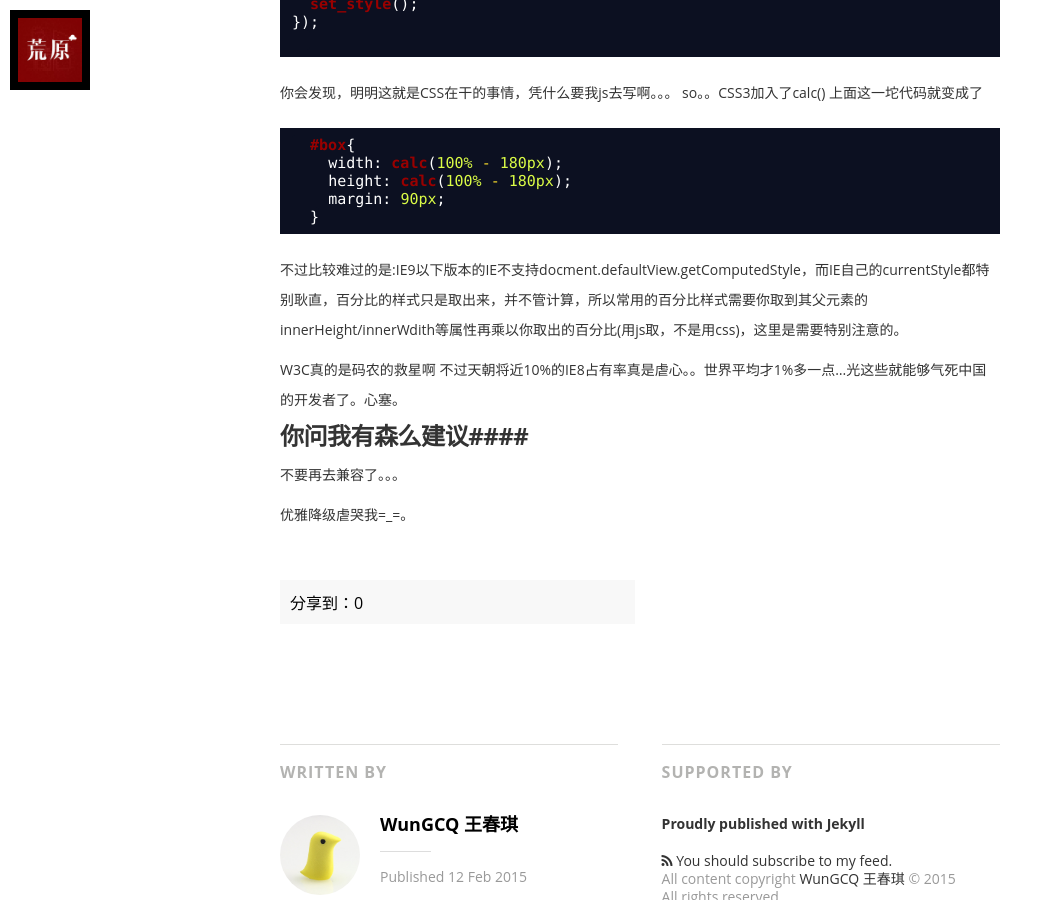
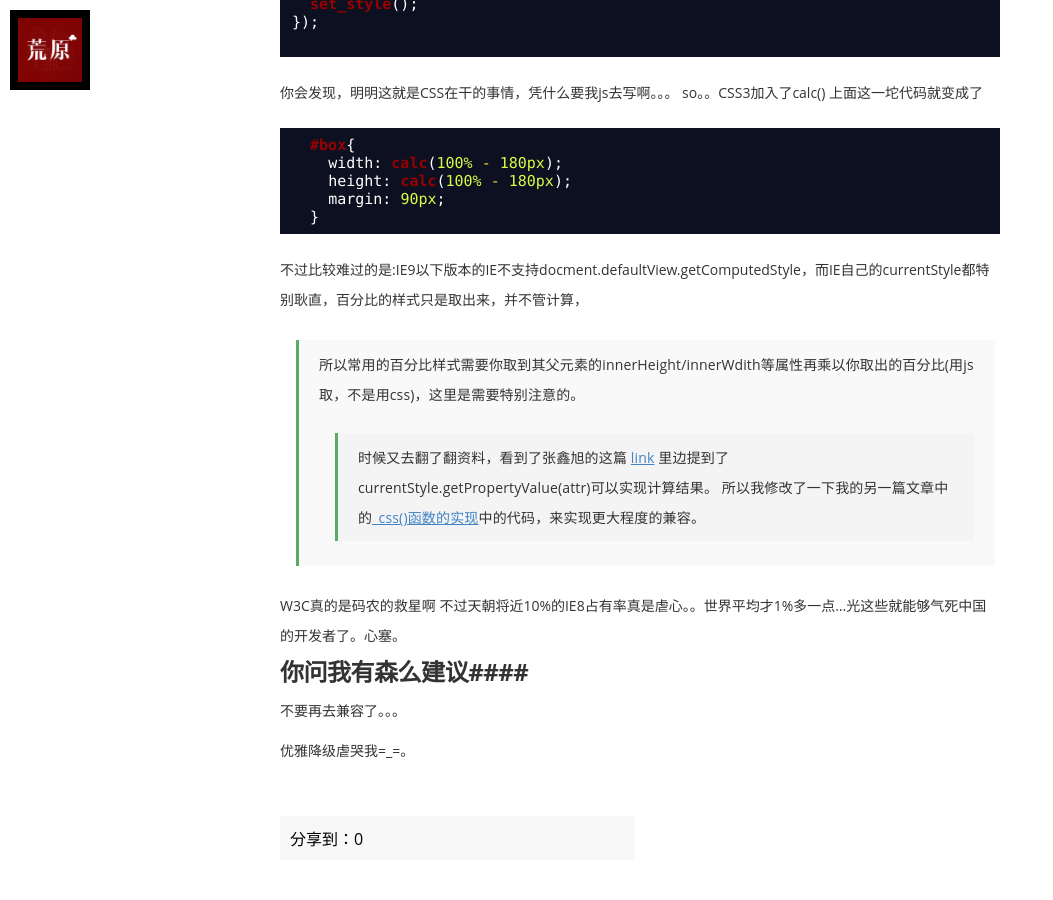
Before and after one commit to wcqblog/wcqblog.github.io, a Jekyll site: the page built from _posts/2015-2-12-IE-currentStyle_calc-_Error.markdown, in a window 1280 px wide and 900 px high, scrolled down 1520 px. Shown: the whole window, without its empty margins (0-1053 px from the left). Built offline with Jekyll 4.4.1, drawn with Linux system fonts in a browser that asks for light colours; nearby versions of some CDN libraries; some web fonts are replaced; Markdown is read by kramdown in place of the engine named in the settings; comment, search, counter and statistics services are not loaded.

Commit message:
Update 2015-2-12-IE-currentStyle_calc-_Error.markdown

````diff
--- a/_posts/2015-2-12-IE-currentStyle_calc-_Error.markdown
+++ b/_posts/2015-2-12-IE-currentStyle_calc-_Error.markdown
@@ -52,7 +52,11 @@ so。。CSS3加入了calc()
     margin: 90px;
   }
 ```
-不过比较难过的是:IE9以下版本的IE不支持docment.defaultView.getComputedStyle，而IE自己的currentStyle都特别耿直，百分比的样式只是取出来，并不管计算，所以常用的百分比样式需要你取到其父元素的innerHeight/innerWdith等属性再乘以你取出的百分比(用js取，不是用css)，这里是需要特别注意的。
+不过比较难过的是:IE9以下版本的IE不支持docment.defaultView.getComputedStyle，而IE自己的currentStyle都特别耿直，百分比的样式只是取出来，并不管计算，
+> 所以常用的百分比样式需要你取到其父元素的innerHeight/innerWdith等属性再乘以你取出的百分比(用js取，不是用css)，这里是需要特别注意的。
+>> 时候又去翻了翻资料，看到了张鑫旭的这篇 [link](http://www.zhangxinxu.com/wordpress/2012/05/getcomputedstyle-js-getpropertyvalue-currentstyle/)
+里边提到了currentStyle.getPropertyValue(attr)可以实现计算结果。
+所以我修改了一下我的另一篇文章中的<a href="http://wcqblog.github.io/%E5%89%8D%E7%AB%AF/javascript/%E6%B5%8F%E8%A7%88%E5%99%A8/node.prototype%E6%89%A9%E5%B1%95/_css()/2015/02/04/commonjs-get-set-style.html">_css()函数的实现</a>中的代码，来实现更大程度的兼容。
 
 W3C真的是码农的救星啊
 不过天朝将近10%的IE8占有率真是虐心。。世界平均才1%多一点...光这些就能够气死中国的开发者了。心塞。
````
